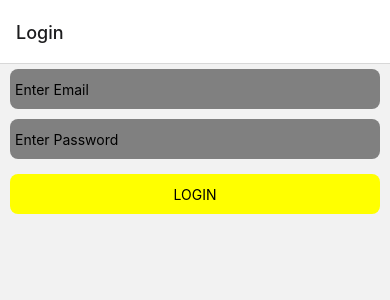
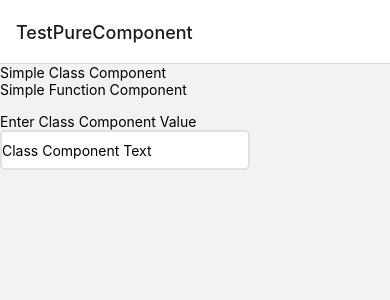
Before and after one commit to firdousali86/D19BTraining, a React Native app: screen / in a window 390 px wide. Shown: the top 300 px of the page. Built offline with nearby package versions, Linux system fonts and the light colour scheme.

Commit message:
Pure Component

```diff
--- a/package.json
+++ b/package.json
@@ -17,6 +17,7 @@
     "react": "18.2.0",
     "react-native": "0.73.1",
     "react-native-gesture-handler": "^2.14.0",
+    "react-native-modal": "^13.0.1",
     "react-native-reanimated": "^3.6.1",
     "react-native-safe-area-context": "^4.8.2",
     "react-native-screens": "^3.29.0"
--- /dev/null
+++ b/src/containers/DrawerScreen/index.js
@@ -0,0 +1,32 @@
+import 'react-native-gesture-handler';
+import React from 'react';
+import {Text, View} from 'react-native';
+import {createDrawerNavigator} from '@react-navigation/drawer';
+
+const Drawer = createDrawerNavigator();
+
+function Feed() {
+  return (
+    <View style={{flex: 1, justifyContent: 'center', alignItems: 'center'}}>
+      <Text>Feed Screen</Text>
+    </View>
+  );
+}
+
+function Article() {
+  return (
+    <View style={{flex: 1, justifyContent: 'center', alignItems: 'center'}}>
+      <Text>Article Screen</Text>
+    </View>
+  );
+}
+
+const DrawerScreen = () => {
+  return (
+    <Drawer.Navigator>
+      <Drawer.Screen name="Feed" component={Feed} />
+      <Drawer.Screen name="Article" component={Article} />
+    </Drawer.Navigator>
+  );
+};
+export default DrawerScreen;
--- a/src/containers/ModalScreen/index.js
+++ b/src/containers/ModalScreen/index.js
@@ -1,13 +1,50 @@
-import React from 'react';
-import { Text, View } from 'react-native';
+import React, {useState} from 'react';
+import {Text, View, TouchableOpacity, StyleSheet, Button} from 'react-native';
+import Modal from 'react-native-modal';
+const ModalScreen = () => {
+  const [modalVisible, setModalVisible] = useState(false);
 
-const ModalScreen = () => {
+  const openModal = () => {
+    setModalVisible(true);
+  };
 
-    return (
-        <View>
-            <Text>Modal Screen</Text>
+  const closeModal = () => {
+    setModalVisible(false);
+  };
+
+  return (
+    <View style={styles.container}>
+      <Text>Main Content</Text>
+      <Button title="Open Modal" onPress={openModal} />
+
+      <Modal isVisible={modalVisible} onBackdropPress={closeModal}>
+        <View style={styles.modalContainer}>
+          <Text>This is a Modal</Text>
+          <Button
+            title="Close Modal"
+            style={styles.closeButton}
+            onPress={closeModal}
+          />
         </View>
-    );
+      </Modal>
+    </View>
+  );
 };
 
+const styles = StyleSheet.create({
+  container: {
+    flex: 1,
+    justifyContent: 'center',
+    alignItems: 'center',
+  },
+  modalContainer: {
+    backgroundColor: 'white',
+    padding: 20,
+    borderRadius: 10,
+  },
+  closeButton: {
+    margin: 20,
+  },
+});
+
 export default ModalScreen;
--- /dev/null
+++ b/src/containers/TestPureComponent/SimpleClassComp.js
@@ -0,0 +1,23 @@
+import React, {Component} from 'react';
+import {Text, View} from 'react-native';
+
+export class SimpleClassComp extends Component {
+  shouldComponentUpdate(nextProps, nextState) {
+    // console.log(nextProps);
+
+    return nextProps.enteredText !== this.props.enteredText;
+    //return !_.isEqual(this.props, nextProps);
+  }
+
+  render() {
+    console.log('Render Class Component');
+    const {textValue} = this.props;
+    return (
+      <View>
+        <Text>Simple Class Component</Text>
+        <Text>{textValue}</Text>
+      </View>
+    );
+  }
+}
+export default SimpleClassComp;
--- /dev/null
+++ b/src/containers/TestPureComponent/SimpleFunComp.js
@@ -0,0 +1,13 @@
+import React from 'react';
+import {Text, View} from 'react-native';
+
+const SimpleFunComp = () => {
+  console.log('Render Function Component');
+  return (
+    <View>
+      <Text>Simple Function Component</Text>
+    </View>
+  );
+};
+
+export default SimpleFunComp;
--- /dev/null
+++ b/src/containers/TestPureComponent/index.js
@@ -0,0 +1,35 @@
+import React, {useState} from 'react';
+import {Button, Text, TextInput, View} from 'react-native';
+import SimpleClassComp from './SimpleClassComp';
+import SimpleFunComp from './SimpleFunComp';
+const TestPureComponent = () => {
+  const [classInput, setClassInput] = useState('');
+
+  console.log('Parent Component  Render');
+
+  return (
+    <View>
+      <SimpleClassComp textValue={classInput} />
+      <SimpleFunComp />
+      <Text style={{marginTop: 15}}>Enter Class Component Value</Text>
+      <View style={{flexDirection: 'row'}}>
+        <TextInput
+          value={classInput}
+          placeholder="Class Component Text"
+          onChangeText={ct => {
+            setClassInput(ct);
+          }}
+          style={{
+            height: 40,
+            width: 250,
+            borderColor: '#dddd',
+            borderRadius: 5,
+            borderWidth: 2,
+            backgroundColor: '#fff',
+          }}
+        />
+      </View>
+    </View>
+  );
+};
+export default TestPureComponent;
--- a/src/containers/index.js
+++ b/src/containers/index.js
@@ -1,5 +1,7 @@
-import ModalScreen from "./ModalScreen";
-import LoginScreen from "./LoginScreen";
-import Signup from "./SignUpScreen";
+import ModalScreen from './ModalScreen';
+import LoginScreen from './LoginScreen';
+import Signup from './SignUpScreen';
+import DrawerScreen from './DrawerScreen';
+import TestPureComponent from './TestPureComponent';
 
-export {LoginScreen,Signup,ModalScreen};
+export {LoginScreen, Signup, ModalScreen, DrawerScreen, TestPureComponent};
--- a/src/navigate/index.js
+++ b/src/navigate/index.js
@@ -3,7 +3,9 @@ import React from 'react';
 import {
   LoginScreen,
   SignupScreen,
-  ModalScreen
+  ModalScreen,
+  DrawerScreen,
+  TestPureComponent,
 } from '../containers';
 
 import {Text, View} from 'react-native';
@@ -11,7 +13,6 @@ import {Text, View} from 'react-native';
 const Stack = createNativeStackNavigator();
 
 const Navigation = () => {
-
   const getAuthStack = () => {
     return (
       <Stack.Group>
@@ -22,11 +23,11 @@ const Navigation = () => {
 
   const getMainStack = () => {
     return (
-        <Stack.Screen name={'ModalScreen'} component={ModalScreen} />
+      <Stack.Screen name={'TestPureComponent'} component={TestPureComponent} />
     );
   };
 
-  return <Stack.Navigator>{getAuthStack()}</Stack.Navigator>;
+  return <Stack.Navigator>{getMainStack()}</Stack.Navigator>;
 };
 
 export default Navigation;
```
Also changed, not shown: src/containers/Drawer/Drawer.js (deleted, +0 -37 lines), src/containers/DrawerScreen/HomeScreen.js (renamed from src/containers/Drawer/HomeScreen.js), 1 other file (tests, documents, lock files or other folders).
